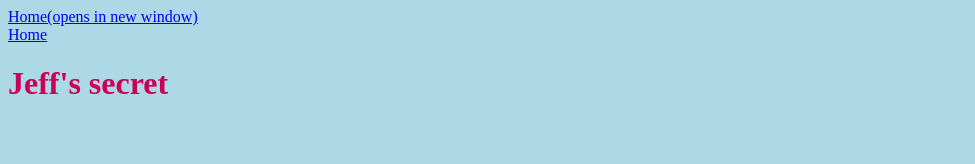
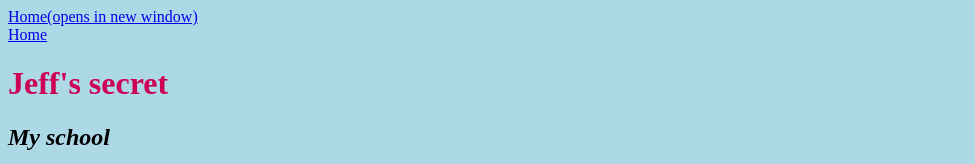
Before and after one commit to jeff91151/410987035.github.io, a plain HTML site: page docs/Example1.html in a window 1280 px wide. Shown: the top 164 px of the page, without its empty margins (0-975 px from the left). Drawn offline with Linux system fonts and the light colour scheme.

Commit message:
Update Example1.html

```diff
--- a/docs/Example1.html
+++ b/docs/Example1.html
@@ -11,7 +11,7 @@ body {
 		<a href="https://jeff91151.github.io/"“_blank”>Home(opens in new window)</a>
 		<br />
 		<a href="https://jeff91151.github.io/">Home</a>
-		<h1><b><strong><font color="#cc0055"><font size="6">Jeff's secret</font><br></font><br></strong></b></h1>
+		<h1><b><strong><font color="#cc0055">Jeff's secret</font><br></strong></b></h1>
 		<h2><i>My school</i></h2>
 <img
 	src="images/logo_ntpu.jpg"
```
